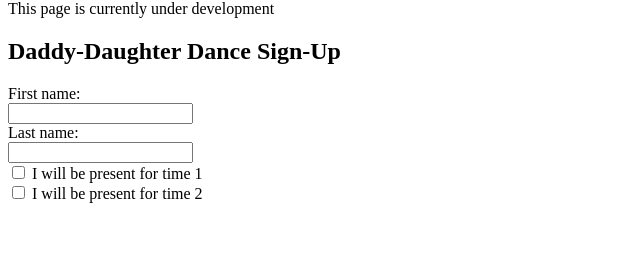
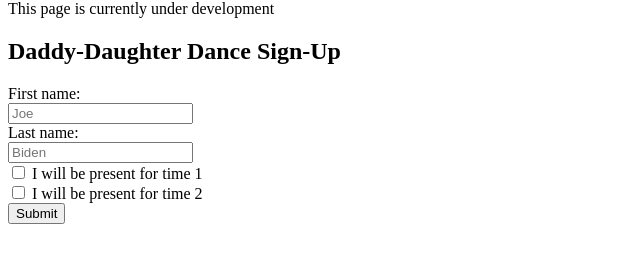
Before and after one commit to PonkTheGr8/LV-Quiz-Team, a plain HTML site: page signup.html in a window 1280 px wide. Shown: the part 228-490 px from the top of the page, without its empty margins (0-640 px from the left). Drawn offline with Linux system fonts and the light colour scheme.

Commit message:
Update signup.html

```diff
--- a/signup.html
+++ b/signup.html
@@ -15,13 +15,14 @@
 <h2>Daddy-Daughter Dance Sign-Up</h2>
 <form>
   <label for="fname">First name:</label><br>
-  <input type="text" id="fname" name="fname"><br>
+  <input type="text" id="fname" name="fname" placeholder="Joe"><br>
   <label for="lname">Last  name:</label><br>
-  <input type="text" id="lname" name="lname"><br>
+  <input type="text" id="lname" name="lname" placeholder="Biden"><br>
   <input type="checkbox" id="time1" name="time1" value="time1">
   <label for="time1"> I will be present for time 1 </label><br>
   <input type="checkbox" id="time2" name="time2" value="time2">
   <label for="time2"> I will be present for time 2 </label><br>
+  <input type="submit" value="Submit">
 
 </form>
 
```
